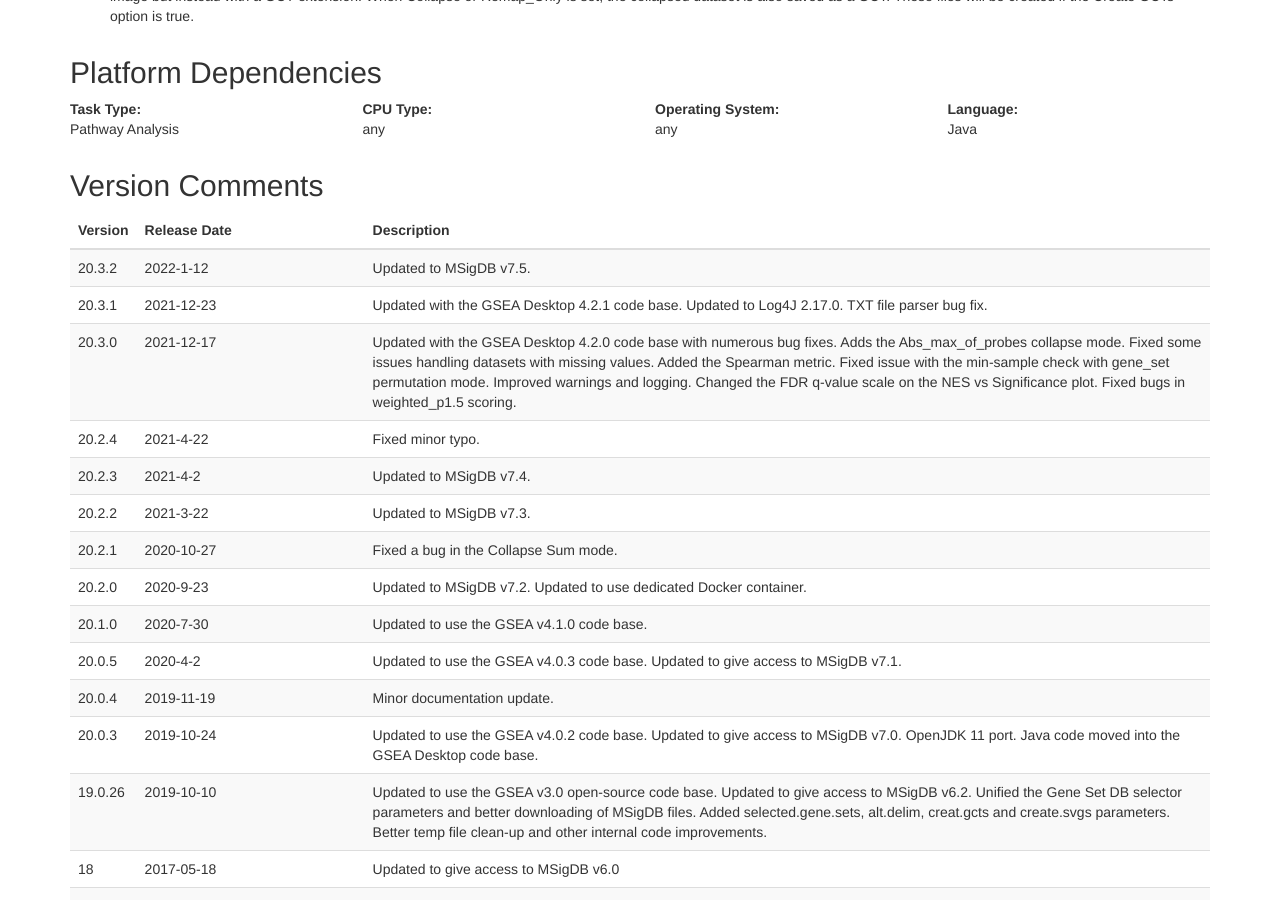
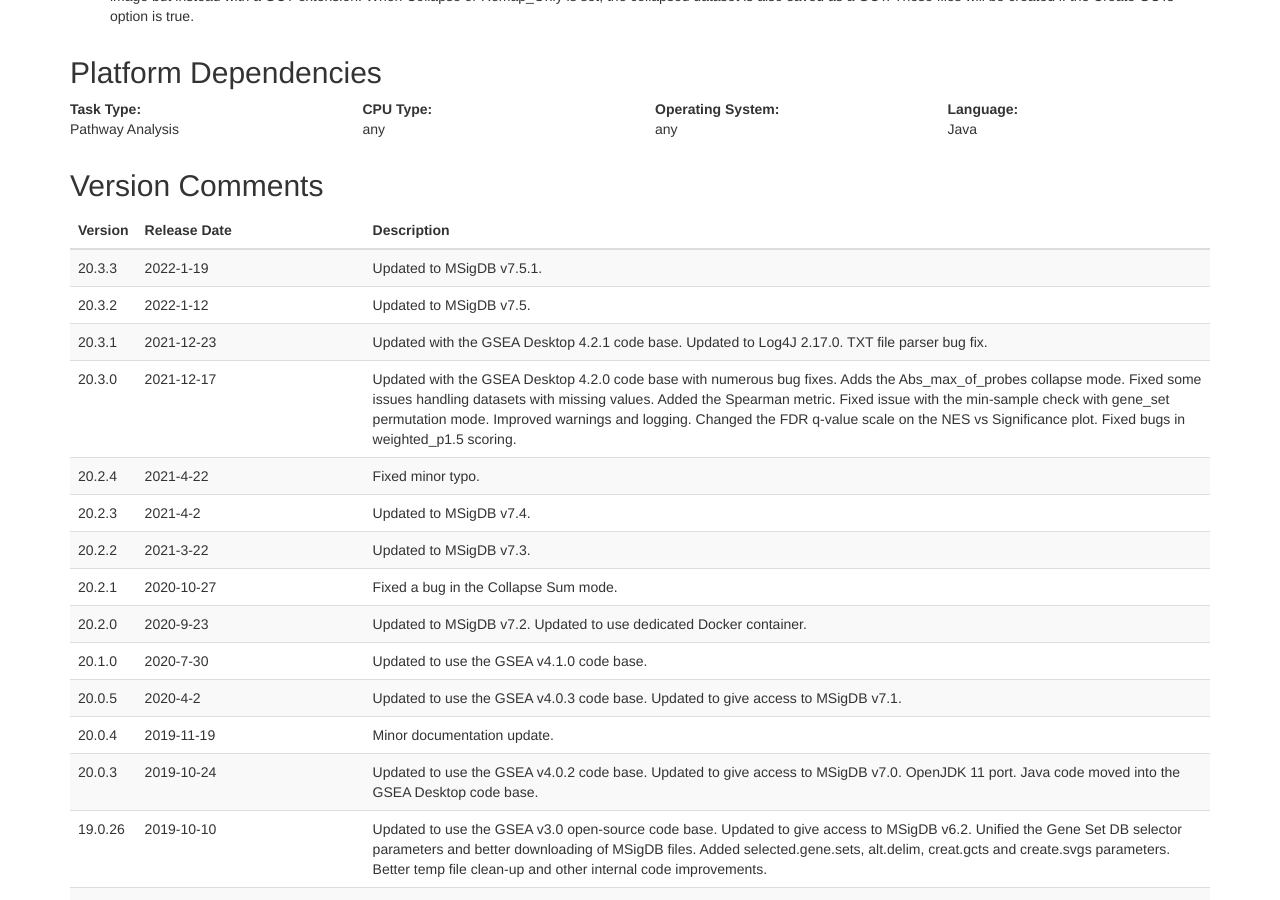
Before and after one commit to GSEA-MSigDB/gsea-gpmodule, a Jekyll site: the page docs/v20/index.html, which Jekyll copies as it is, in a window 1280 px wide and 900 px high, scrolled down 6122 px. Built offline with Jekyll 4.4.1, drawn with Linux system fonts in a browser that asks for light colours.

Commit message:
Updated for MSigDB 7.5.1

```diff
--- a/docs/v20/index.html
+++ b/docs/v20/index.html
@@ -410,6 +410,11 @@
 				</thead>
 				<tbody>
                         <tr>
+                            <td>20.3.3</td>
+                            <td>2022-1-19</td>
+                            <td>Updated to MSigDB v7.5.1.</td>
+                        </tr>
+                        <tr>
                             <td>20.3.2</td>
                             <td>2022-1-12</td>
                             <td>Updated to MSigDB v7.5.</td>
```
Also changed, not shown: docs/v20/test.md (+5 -0 lines), 2 other files.
